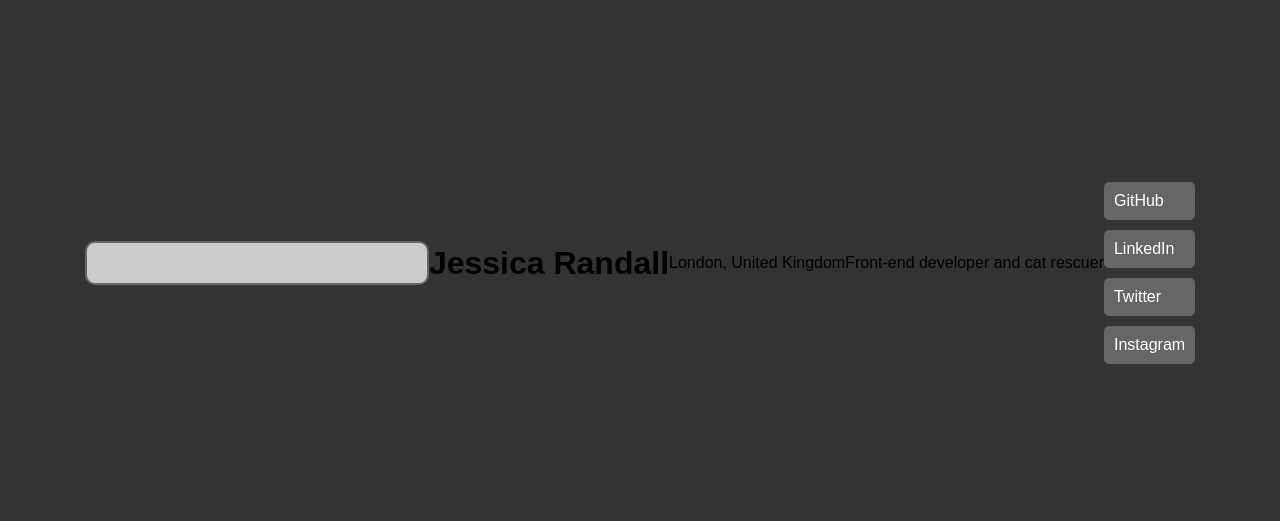
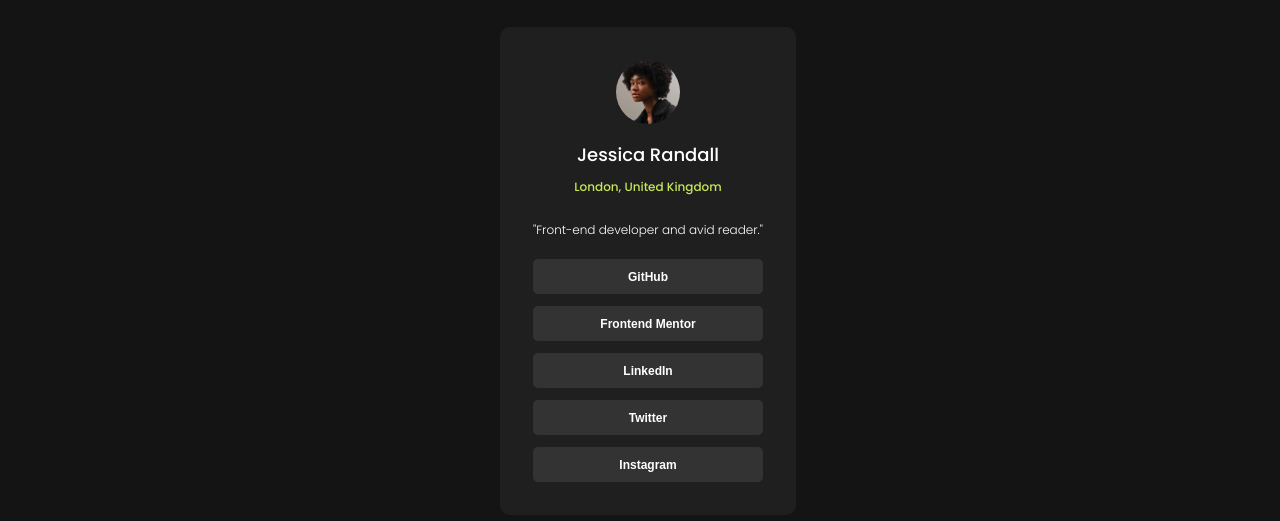
Before and after one commit to hurricanq/challenge-03-social-links-profile, a plain HTML site: page index.html in a window 1280 px wide. Shown: the part 137-658 px from the top of the page. Drawn offline with Linux system fonts and the light colour scheme.

Commit message:
Finished the challenge

```diff
--- a/index.html
+++ b/index.html
@@ -4,18 +4,26 @@
     <meta charset="UTF-8">
     <meta name="viewport" content="width=device-width, initial-scale=1.0">
     <title>Frontend Mentor | Challenge 03 - Social Links Profile</title>
+    <link rel="icon" type="image/png" sizes="32x32" href="./assets/images/favicon-32x32.png">
     <link rel="stylesheet" href="styles.css">
+
+    <!-- Embed Fonts -->
+    <link rel="preconnect" href="https://fonts.googleapis.com">
+    <link rel="preconnect" href="https://fonts.gstatic.com" crossorigin>
+    <link href="https://fonts.googleapis.com/css2?family=Poppins:ital,wght@0,100;0,200;0,300;0,400;0,500;0,600;0,700;0,800;0,900;1,100;1,200;1,300;1,400;1,500;1,600;1,700;1,800;1,900&display=swap" rel="stylesheet">
 </head>
 <body>
-    <div class="profile-card"></div>
-        <h1>Jessica Randall</h1>
-        <p>London, United Kingdom</p>
-        <p>Front-end developer and cat rescuer</p>
-        <div class="social-links">
-            <a href="#" class="button">GitHub</a>
-            <a href="#" class="button">LinkedIn</a>
-            <a href="#" class="button">Twitter</a>
-            <a href="#" class="button">Instagram</a>
+    <div class="card">
+        <img src="./assets/images/avatar-jessica.jpeg" alt="Avatar" class="content-avatar">
+        <h2 class="content-name">Jessica Randall</h2>
+        <p class="content-address">London, United Kingdom</p>
+        <p class="content-desc">"Front-end developer and avid reader."</p>
+        <div class="content-btns">
+            <button class="social-btn">GitHub</button>
+            <button class="social-btn">Frontend Mentor</button>
+            <button class="social-btn">LinkedIn</button>
+            <button class="social-btn">Twitter</button>
+            <button class="social-btn">Instagram</button>
         </div>
     </div>
 </body>
--- a/styles.css
+++ b/styles.css
@@ -1,46 +1,85 @@
+* {
+    box-sizing: border-box;
+}
+
+html {
+    font-size: 62.5%;
+}
+
+:root {
+    --primary-color: #141414;
+    --secondary-color: #1F1F1F;
+    --accent-color: #C8E658;
+}
+
 body {
-    background-color: #333;
-    font-family: Arial, sans-serif;
+    background: var(--primary-color);
+    font-size: 1.6rem;
+    font-family: "Poppins", sans-serif;
+
+    /* Center the card horizontally and vertically (responsive) using Flexbox */
     display: flex;
+    align-items: center;
     justify-content: center;
-    align-items: center;
+    width: 100%;
     height: 100vh;
+}
+
+.card {
+    max-width: 300px;
+    background: var(--secondary-color);
+    border-radius: 10px;
+    padding: 33px;
+    text-align: center;
+}
+
+.content-avatar {
+    width: 64px;
+    height: 64px;
+    object-fit: cover;
+    border-radius: 50%;
+}
+
+.content-name {
+    font-size: 1.8rem;
+    font-weight: 500;
+    color: #FFF;
+    margin: 10px 0 10px;
+}
+
+.content-address {
+    font-size: 1.2rem;
+    font-weight: 500;
+    color: var(--accent-color);
+    margin: 0 0 25px;
+}
+
+.content-desc {
+    font-size: 1.2rem;
+    font-weight: 300;
+    color: #FFF;
+    margin: 0 0 20px;
+}
+
+.social-btn {
+    display: block;
+    width: 100%;
+    height: 35px;
+    color: #FFF;
+    font-size: 1.2rem;
+    font-weight: 600;
+    background: #333333;
+    border: none;
+    border-radius: 5px;
+    margin: 0 0 12px;
+}
+
+.social-btn:last-child {
     margin: 0;
 }
 
-.profile-card {
-    background-color: #ccc;
-    border: 2px solid #666;
-    padding: 20px;
-    width: 300px;
-    text-align: center;
-    border-radius: 10px;
+.social-btn:hover {
+    background: var(--accent-color);
+    color: var(--primary-color);
+    cursor: pointer;
 }
-
-.profile-card h1 {
-    color: #000;
-    margin: 0;
-}
-
-.profile-card p {
-    color: #000;
-    margin: 5px 0;
-}
-
-.social-links {
-    margin-top: 20px;
-}
-
-.social-links .button {
-    display: block;
-    margin: 10px 0;
-    padding: 10px;
-    background-color: #666;
-    color: #fff;
-    text-decoration: none;
-    border-radius: 5px;
-}
-
-.social-links .button:hover {
-    background-color: #555;
-}
```
